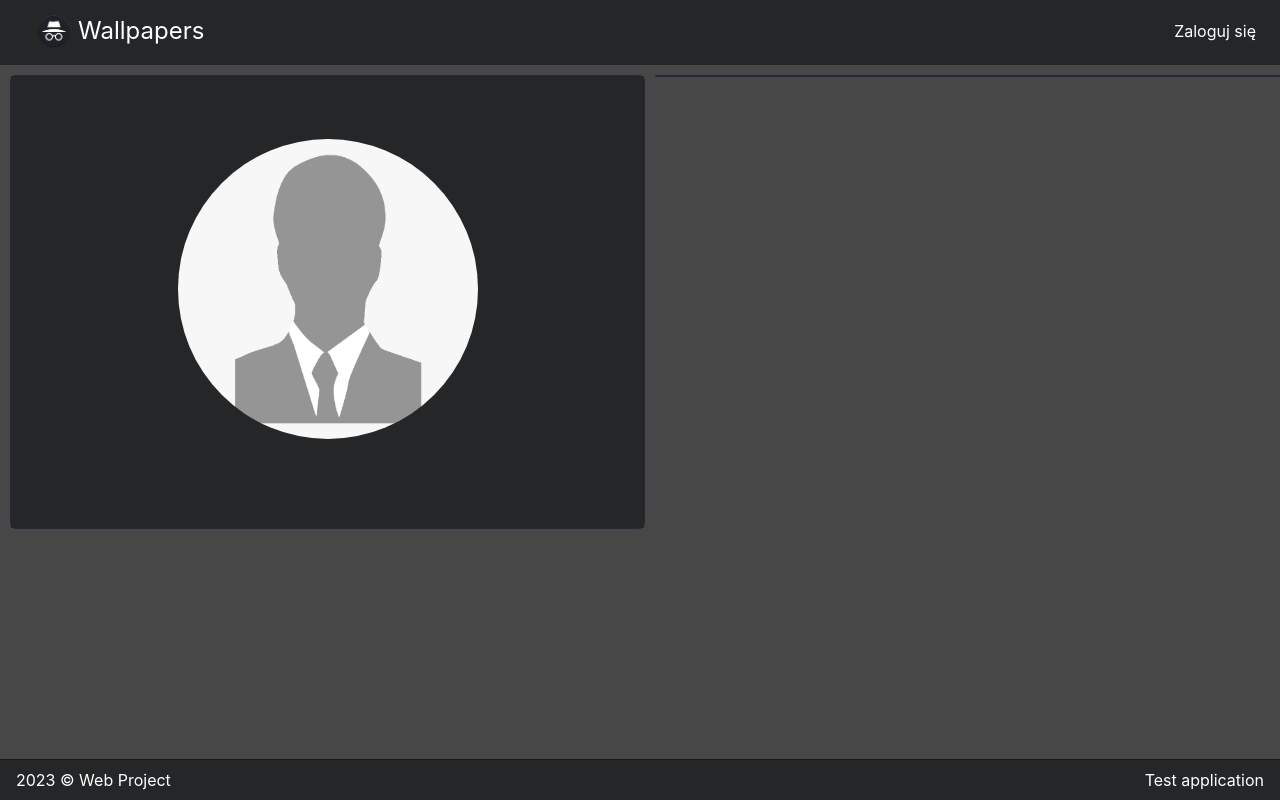
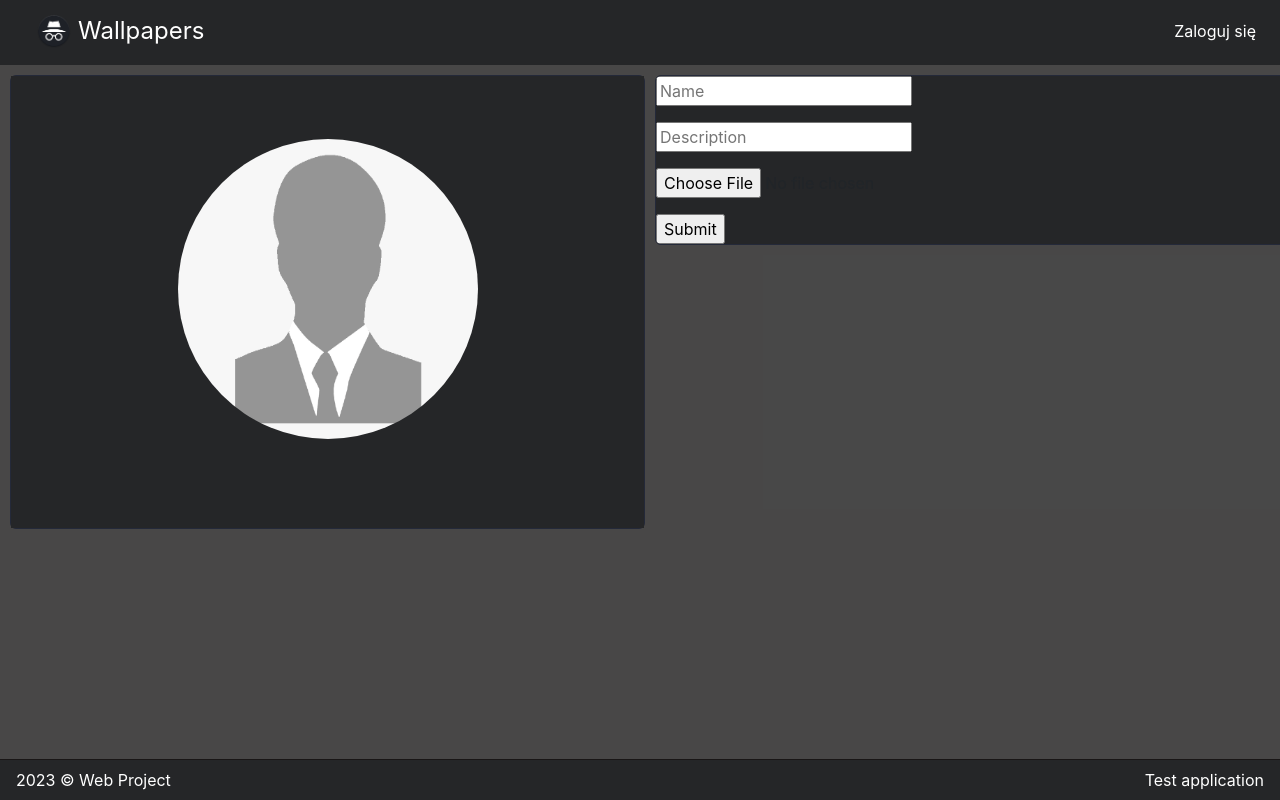
Before and after one commit to PrzemyslawSalek/web-dev, a React (Create React App) app in the folder web-project/frontend/: page /profile in a window 1280 px wide. Built offline with nearby package versions, Linux system fonts and the light colour scheme.

Commit message:
add wallpaper from profile

```diff
--- /dev/null
+++ b/web-project/frontend/src/components/BoxAddWallpaper/index.js
@@ -0,0 +1,84 @@
+import React, { Component } from "react";
+import axios from "axios";
+
+class BoxAddWallpaper extends Component {
+  state = {
+    name: "",
+    description: "",
+    image: null,
+  };
+
+  handleChange = (e) => {
+    this.setState({
+      [e.target.id]: e.target.value,
+    });
+  };
+
+  handleImageChange = (e) => {
+    this.setState({
+      image: e.target.files[0],
+    });
+  };
+
+  handleSubmit = (e) => {
+    e.preventDefault();
+    console.log(this.state);
+    let form_data = new FormData();
+    form_data.append("image", this.state.image, this.state.image.name);
+    form_data.append("name", this.state.name);
+    form_data.append("description", this.state.description);
+    form_data.append("user", "psalek");
+
+    axios
+      .post("/wallpapers/", form_data, {
+        headers: {
+          "content-type": "multipart/form-data",
+        },
+      })
+      .then((res) => {
+        console.log(res.data);
+      })
+      .catch((err) => console.log(err));
+  };
+
+  render() {
+    return (
+      <div className="App">
+        <form onSubmit={this.handleSubmit}>
+          <p>
+            <input
+              type="text"
+              placeholder="Name"
+              id="name"
+              value={this.state.name}
+              onChange={this.handleChange}
+              required
+            />
+          </p>
+          <p>
+            <input
+              type="text"
+              placeholder="Description"
+              id="description"
+              value={this.state.description}
+              onChange={this.handleChange}
+              required
+            />
+          </p>
+          <p>
+            <input
+              type="file"
+              id="image"
+              accept="image/png, image/jpeg"
+              onChange={this.handleImageChange}
+              required
+            />
+          </p>
+          <input type="submit" />
+        </form>
+      </div>
+    );
+  }
+}
+
+export default BoxAddWallpaper;
--- a/web-project/frontend/src/components/BoxProfile/index.js
+++ b/web-project/frontend/src/components/BoxProfile/index.js
@@ -4,6 +4,7 @@ import { Card } from "reactstrap";
 import ProfileInfo from "./elements/ProfileInfo";
 
 import "./BoxProfile.css";
+import BoxAddWallpaper from "../BoxAddWallpaper";
 
 class BoxProfile extends Component {
   render() {
@@ -12,7 +13,9 @@ class BoxProfile extends Component {
         <Card className="box-profile__card--profile-info">
           <ProfileInfo />
         </Card>
-        <Card className="box-profile__card--other"></Card>
+        <Card className="box-profile__card--other">
+          <BoxAddWallpaper />
+        </Card>
       </div>
     );
   }
```
